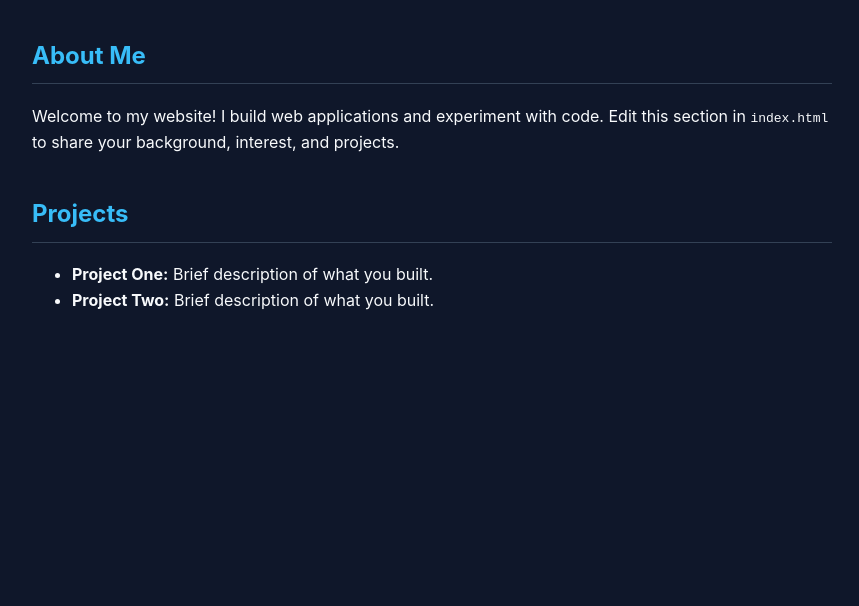
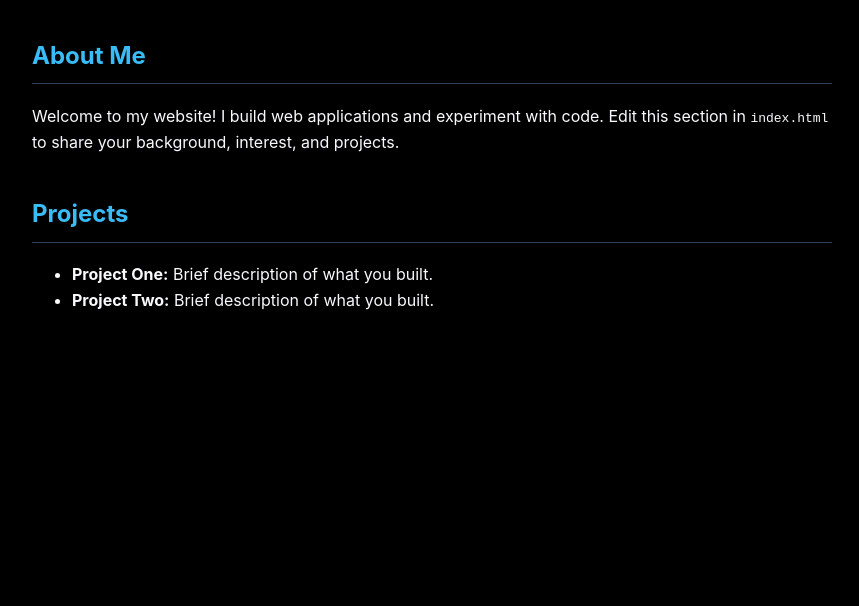
Before and after one commit to LyuJiaou/LyuJiaou.github.io, a plain HTML site: page index.html in a window 1280 px wide. Shown: the part 194-800 px from the top of the page, without its empty margins (208-1067 px from the left). Drawn offline with Linux system fonts and the light colour scheme.

Commit message:
Update index.html

```diff
--- a/index.html
+++ b/index.html
@@ -3,10 +3,10 @@
 <head>
   <meta charset="UTF-8">
   <meta name="viewport" content="width=device-width, initial-scale=1.0">
-  <title>My Personal Website</title>
+  <title>Jiaou Lyu</title>
   <style>
     :root {
-      --bg-color: #0f172a;
+      --bg-color: #000000;
       --card-bg: #1e293b;
       --text-color: #f8fafc;
       --accent-color: #38bdf8;
```
